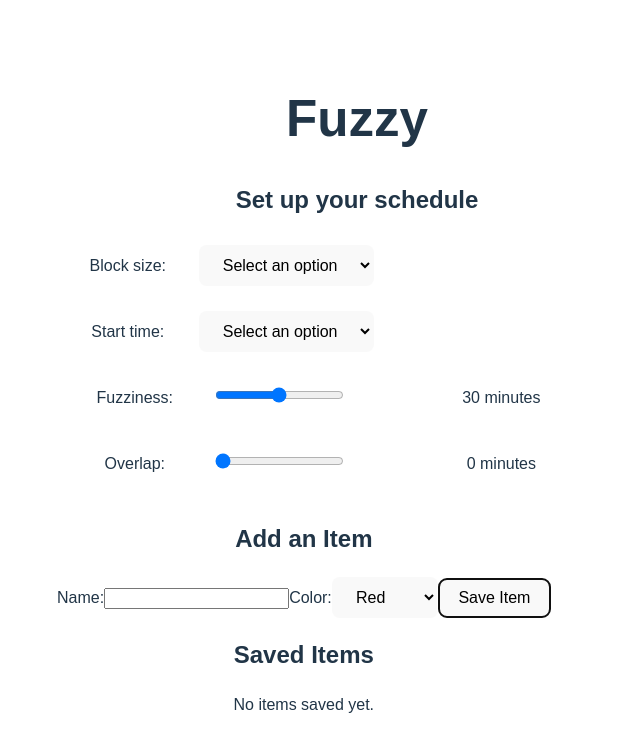
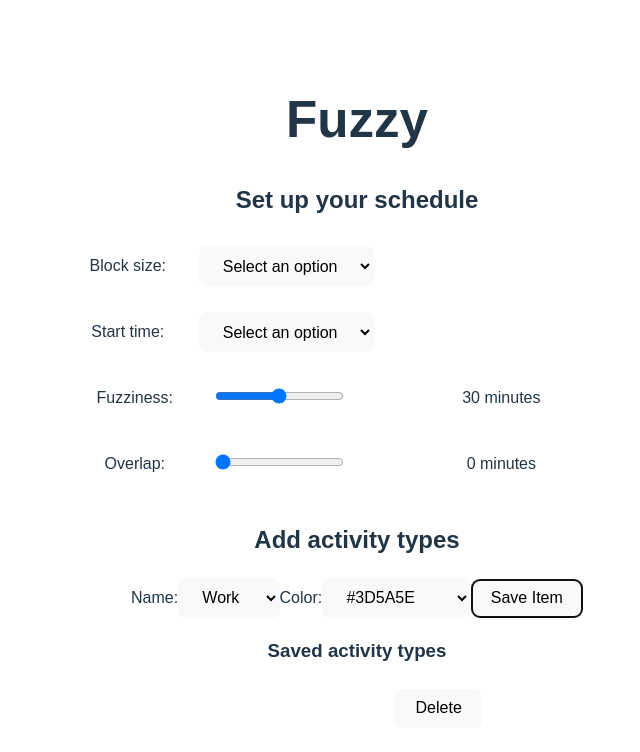
Before and after one commit to TomRosenbloom/fuzzy-web, a React (Vite) app: page / in a window 1280 px wide. Both pictures are taken after a click on the button "Save Item". Shown: the top 752 px of the page, without its empty margins (283-923 px from the left). Built offline with nearby package versions, Linux system fonts and the light colour scheme.

Commit message:
colours done as swatches

```diff
--- /dev/null
+++ b/src/ActivityTypeManager.jsx
@@ -0,0 +1,108 @@
+import { useState } from "react";
+
+export default function ItemManager() {
+  const [tempItem, setTempItem] = useState({
+    name: "Work", // default value
+    color: ""
+  });
+
+  const [items, setItems] = useState([]); // Stores multiple saved items
+
+  const names = ["Work", "Play", "Eat", "Sleep"];
+  const colors = [
+    { name: "#3D5A5E", value: "#3D5A5E" },
+    { name: "#DB7A2A", value: "#DB7A2A" },
+    { name: "#2CC2DB", value: "#2CC2DB" },
+    { name: "#A0DB2C", value: "#A0DB2C" },
+    { name: "#AF2CD", value: "#AF2CDB" },
+    { name: "#89778F", value: "#89778F" }
+  ];
+
+  const handleChange = (event) => {
+    const { name, value } = event.target;
+    setTempItem((prevItem) => ({ ...prevItem, [name]: value }));
+  };
+
+  const handleSave = () => {
+    setItems((prevItems) => [...prevItems, tempItem]); // Add new item to array
+    setTempItem({ name: "Work", color: "red" }); // Reset input fields
+  };
+
+  const handleDelete = (index) => {
+    setItems((prevItems) => prevItems.filter((_, i) => i !== index)); // Remove item by index
+  };
+
+
+  return (
+    <div>
+      <h2>Add activity types</h2>
+
+      {/* Name Dropdown */}
+      <label>
+        Name:
+        <select name="name" value={tempItem.name} onChange={handleChange}>
+          {names.map((name) => (
+            <option key={name} value={name}>
+              {name}
+            </option>
+          ))}
+        </select>
+      </label>
+
+      {/* Color Dropdown with Swatches */}
+      <label>
+        Color:
+        <select name="color" value={tempItem.color} onChange={handleChange}>
+          <option value="" disabled hidden>
+            Select Color
+          </option>
+          {colors.map((color) => (
+            <option
+              key={color.value}
+              value={color.value}
+              style={{
+                backgroundColor: color.value,
+                //color: color.value === "yellow" ? "black" : "white", // this was for avoiding contrast problems with text
+              }}
+            >
+              {color.name} {/* Fake bullet for swatch effect */}
+            </option>
+          ))}
+        </select>
+      </label>
+
+      {/* Save Button */}
+      <button onClick={handleSave}>Save Item</button>
+
+      <h3>Saved activity types</h3>
+      {items.length === 0 ? (
+        <p>No items saved yet.</p>
+      ) : (
+        <ul className="activities">
+          {items.map((item, index) => (
+            <li key={index}>
+              <span
+                style={{
+                  display: "inline-flex",
+                  alignItems: "center",
+                  justifyContent: "center",
+                  width: "120px",
+                  height: "30px",
+                  backgroundColor: item.color,
+                  marginRight: "5px",
+                  borderRadius: "8px",
+                  color: "white",
+                  textAlign: "center",
+                  fontWeight: "500",
+                  fontSize: "1em",
+                  padding: "0.6em 1.2em"
+                }}
+              >{item.name}</span>
+              <button onClick={() => handleDelete(index)}>Delete</button>
+            </li>
+          ))}
+        </ul>
+      )}
+    </div>
+  );
+}
--- a/src/App.css
+++ b/src/App.css
@@ -27,3 +27,13 @@
 .output {
   flex: 4;
 }
+
+.whole-row {
+  flex: 7;
+}
+
+ul.activities {
+  list-style-type: none;
+  margin: 0;
+  padding: 0;
+}
--- a/src/App.jsx
+++ b/src/App.jsx
@@ -4,7 +4,7 @@ import './App.css'
 import Dropdown from "./Dropdown";
 import FuzzinessSlider from './FuzzinessSlider';
 import OverlapSlider from './OverlapSlider';
-import ItemManager from './BlockTypeManager';
+import ItemManager from './ActivityTypeManager';
 
 
 function App() {
@@ -79,7 +79,9 @@ function App() {
       </div>
 
       <div className="row">
+        <div className="whole-row">
           <ItemManager />
+        </div>
       </div>
 
     </div>
--- a/src/BlockTypeManager.jsx
+++ /dev/null
@@ -1,69 +0,0 @@
-import { useState } from "react";
-
-export default function ItemManager() {
-  const [tempItem, setTempItem] = useState({
-    name: "",
-    color: "red"
-  });
-
-  const [items, setItems] = useState([]); // Stores multiple saved items
-
-  const handleChange = (event) => {
-    const { name, value } = event.target;
-    setTempItem((prevItem) => ({ ...prevItem, [name]: value }));
-  };
-
-  const handleSave = () => {
-    if (!tempItem.name.trim()) {
-      alert("Name cannot be empty!");
-      return;
-    }
-
-    setItems((prevItems) => [...prevItems, tempItem]); // Add new item to array
-    setTempItem({ name: "", color: "red" }); // Reset input fields
-  };
-
-  return (
-    <div>
-      <h2>Add an Item</h2>
-
-      {/* Name Input */}
-      <label>
-        Name:
-        <input
-          type="text"
-          name="name"
-          value={tempItem.name}
-          onChange={handleChange}
-        />
-      </label>
-
-      {/* Color Dropdown */}
-      <label>
-        Color:
-        <select name="color" value={tempItem.color} onChange={handleChange}>
-          <option value="red">Red</option>
-          <option value="blue">Blue</option>
-          <option value="green">Green</option>
-          <option value="yellow">Yellow</option>
-        </select>
-      </label>
-
-      {/* Save Button */}
-      <button onClick={handleSave}>Save Item</button>
-
-      <h2>Saved Items</h2>
-      {items.length === 0 ? (
-        <p>No items saved yet.</p>
-      ) : (
-        <ul>
-          {items.map((item, index) => (
-            <li key={index}>
-              <strong>Name:</strong> {item.name} | <strong>Color:</strong> {item.color} | <strong>Icon:</strong> {item.icon}
-            </li>
-          ))}
-        </ul>
-      )}
-    </div>
-  );
-}
```
